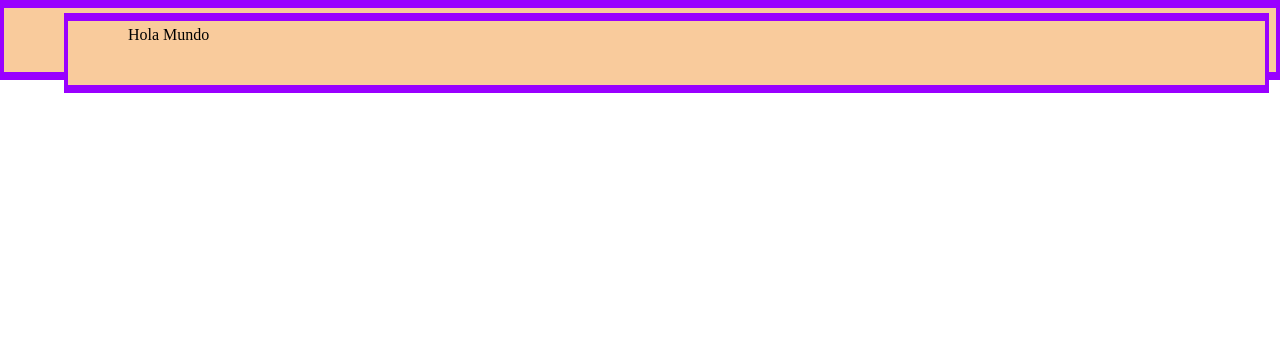
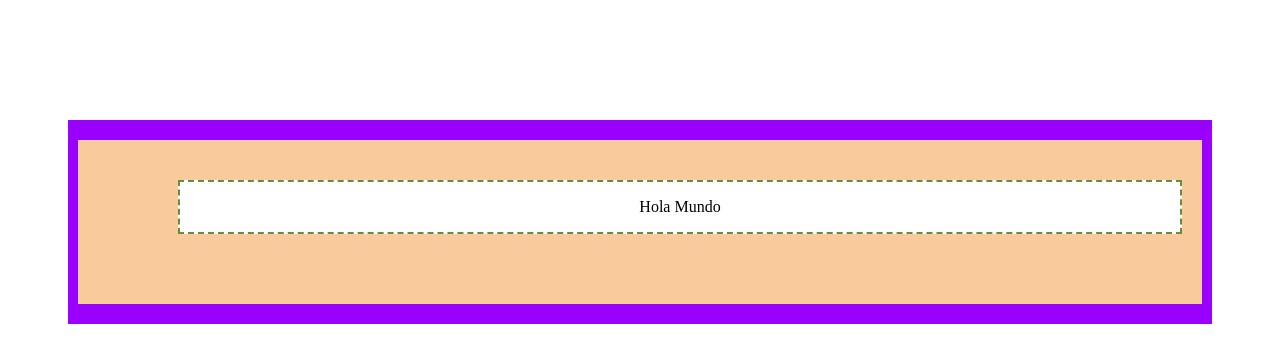
Before and after one commit to spectrecode/modelo_de_la_caja, a plain HTML site: page ej3-problema-box-model/Problema/index.html in a window 1280 px wide. Drawn offline with Linux system fonts and the light colour scheme.

Commit message:
solucionando

```diff
--- a/ej3-problema-box-model/Problema/css/main.css
+++ b/ej3-problema-box-model/Problema/css/main.css
@@ -1,24 +1,16 @@
-/**
-Escribir el CSS necesario aqui
-*/
-*{
-	box-sizing: border-box;
-	margin: 0;
-	padding: 0;
-}
-div	{
-	border-top: 8px solid #9900FF;
-	border-bottom: 8px solid #9900ff;
-	border-right: 4px solid #9900ff;
-	border-left: 4px solid #9900ff;
+.padre	{
 	background-color: #F9CB9C;
-	padding: 5px 7px 10px 60px;
-	height: 80px;
+	border: 20px solid #9900FF;
+	border-right: 10px solid #9900FF;
+	border-left: 10px solid #9900FF;
+	padding: 40px 20px 70px 100px;
+	margin: 120px 60px 30.5px 60px;
 }
 
-p	{
-	margin-top: 10px;
-	border: #548230 1px dashed;
+.hijo	{
+	background-color: white;
 	text-align: center;
-	background-color: white;
+	border: 2px dashed #688B3C;
+	height: 50px;
+	line-height: 50px;
 }
```
